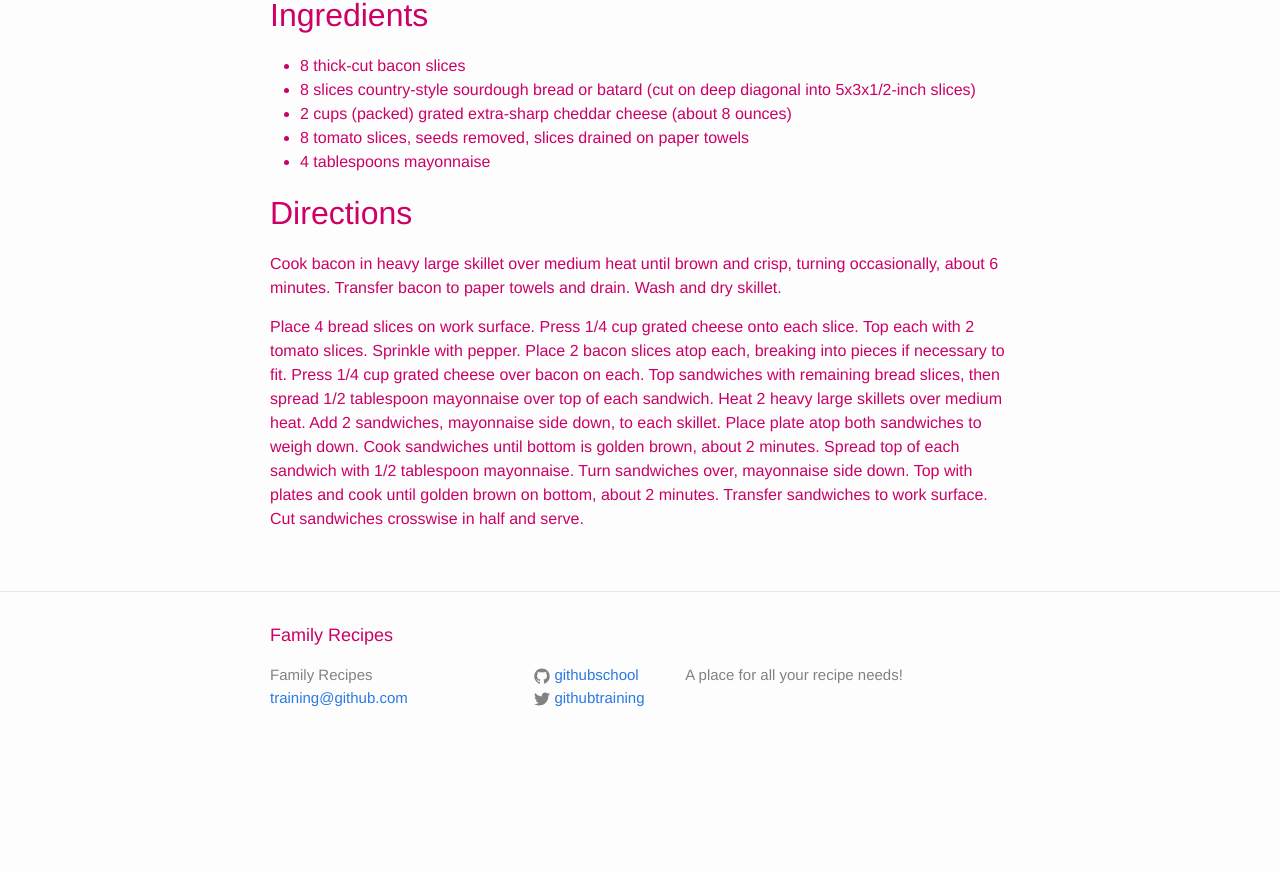
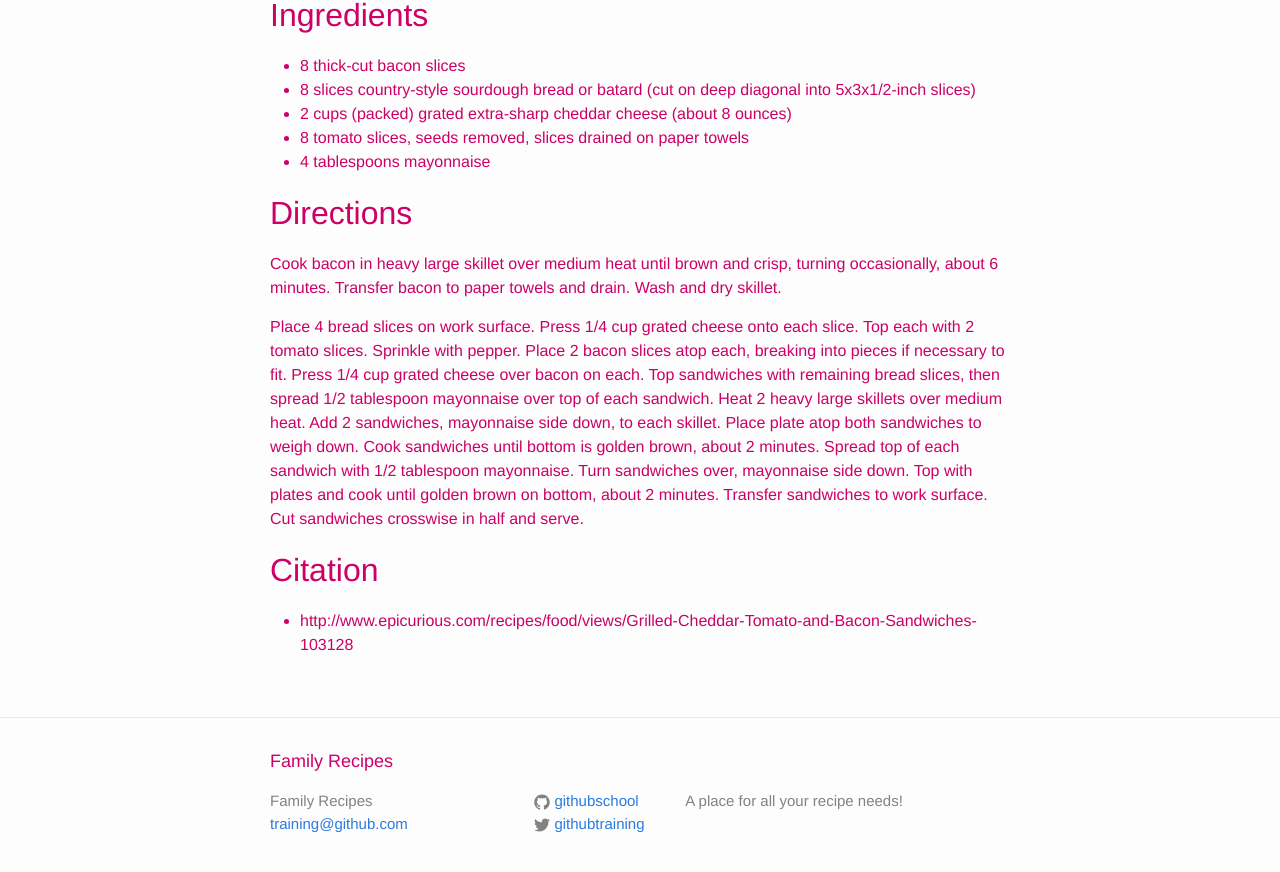
Before and after one commit to githubteacher/feb-recipes, a Jekyll site: the page built from _posts/2014-11-24-bacon-tomato-grilled-cheese.md, in a window 1280 px wide, cut to the strip 566-1461 px from the top of the page. Shown: the top 872 px of the strip. Built offline with Jekyll 4.4.1, drawn with Linux system fonts in a browser that asks for light colours; before the commit the page ends 1335 px from its top, so only the background shows below that.

Commit message:
added citation and changed category

```diff
--- a/_posts/2014-11-24-bacon-tomato-grilled-cheese.md
+++ b/_posts/2014-11-24-bacon-tomato-grilled-cheese.md
@@ -18,3 +18,7 @@
 Cook bacon in heavy large skillet over medium heat until brown and crisp, turning occasionally, about 6 minutes. Transfer bacon to paper towels and drain. Wash and dry skillet.
 
 Place 4 bread slices on work surface. Press 1/4 cup grated cheese onto each slice. Top each with 2 tomato slices. Sprinkle with pepper. Place 2 bacon slices atop each, breaking into pieces if necessary to fit. Press 1/4 cup grated cheese over bacon on each. Top sandwiches with remaining bread slices, then spread 1/2 tablespoon mayonnaise over top of each sandwich. Heat 2 heavy large skillets over medium heat. Add 2 sandwiches, mayonnaise side down, to each skillet. Place plate atop both sandwiches to weigh down. Cook sandwiches until bottom is golden brown, about 2 minutes. Spread top of each sandwich with 1/2 tablespoon mayonnaise. Turn sandwiches over, mayonnaise side down. Top with plates and cook until golden brown on bottom, about 2 minutes. Transfer sandwiches to work surface. Cut sandwiches crosswise in half and serve.
+
+## Citation
+
+- http://www.epicurious.com/recipes/food/views/Grilled-Cheddar-Tomato-and-Bacon-Sandwiches-103128
```
Also changed, not shown: other parts of _posts/2014-11-24-bacon-tomato-grilled-cheese.md (+1 -1 lines).
